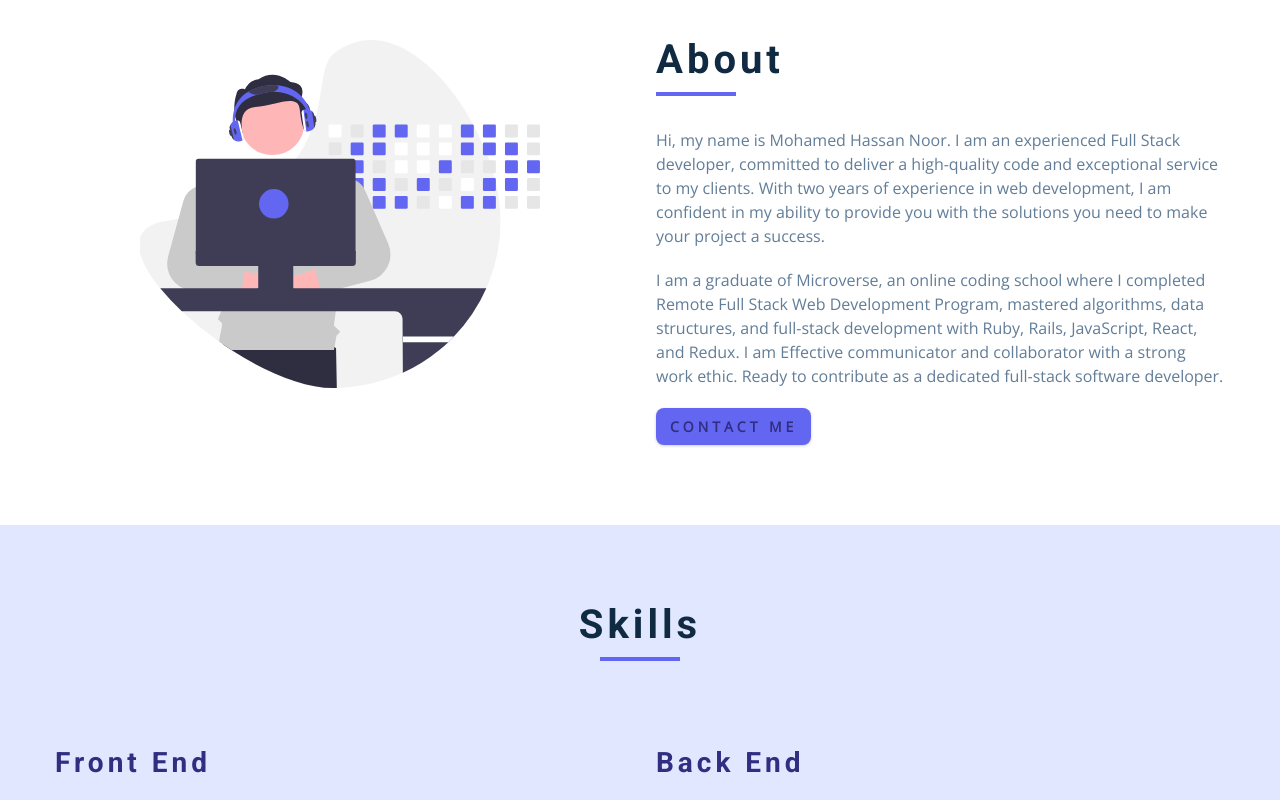
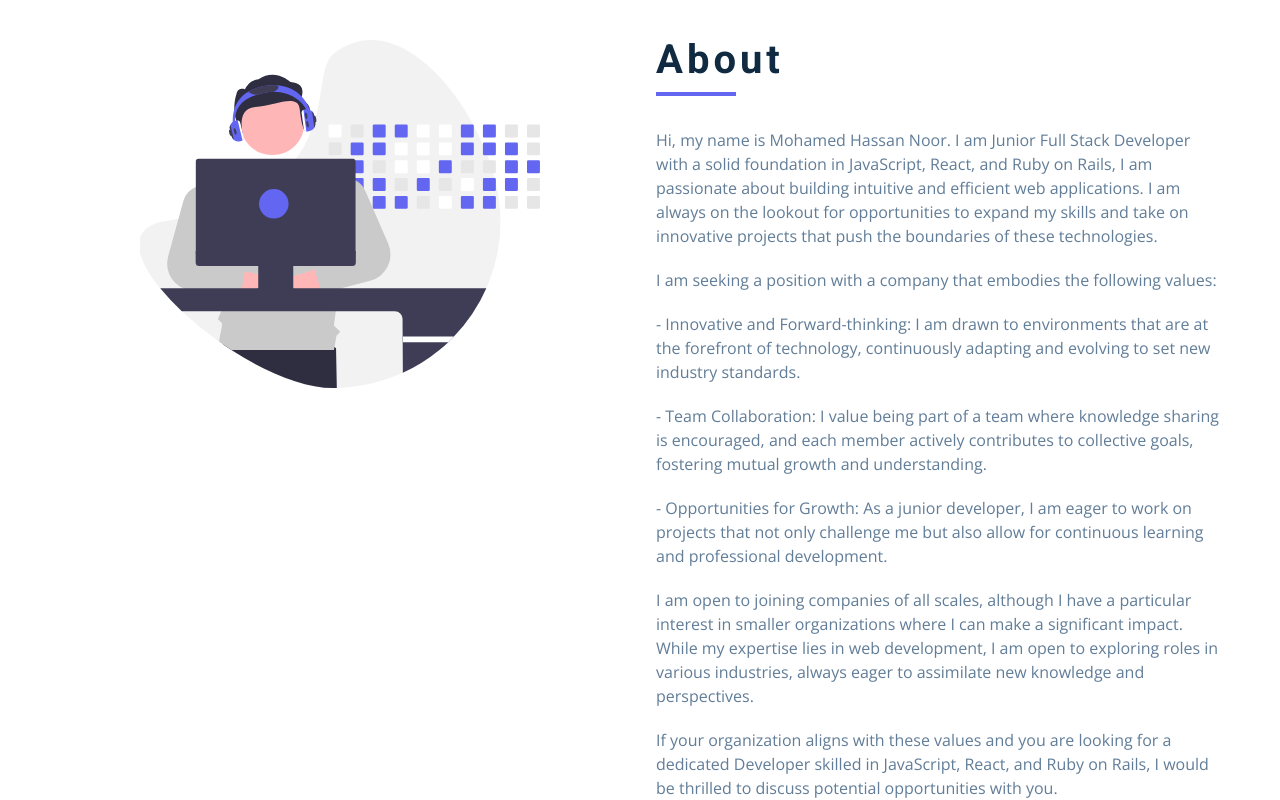
Before and after one commit to MohamedHNoor/mhnoor-portfolio, a React (Vite) app: page / in a window 1280 px wide. Shown: the part 840-1640 px from the top of the page. Built offline with nearby package versions, Linux system fonts and the light colour scheme.

Commit message:
Update About section

```diff
--- a/src/components/About.jsx
+++ b/src/components/About.jsx
@@ -13,19 +13,44 @@ const About = () => {
             <div className='underline'></div>
           </div>
           <p>
-            Hi, my name is Mohamed Hassan Noor. I am an experienced Full Stack
-            developer, committed to deliver a high-quality code and exceptional
-            service to my clients. With two years of experience in web
-            development, I am confident in my ability to provide you with the
-            solutions you need to make your project a success.
+            Hi, my name is Mohamed Hassan Noor. I am Junior Full Stack Developer
+            with a solid foundation in JavaScript, React, and Ruby on Rails, I
+            am passionate about building intuitive and efficient web
+            applications. I am always on the lookout for opportunities to expand
+            my skills and take on innovative projects that push the boundaries
+            of these technologies.
           </p>
           <p>
-            I am a graduate of Microverse, an online coding school where I
-            completed Remote Full Stack Web Development Program, mastered
-            algorithms, data structures, and full-stack development with Ruby,
-            Rails, JavaScript, React, and Redux. I am Effective communicator and
-            collaborator with a strong work ethic. Ready to contribute as a
-            dedicated full-stack software developer.
+            I am seeking a position with a company that embodies the following
+            values:
+          </p>
+          <p>
+            - Innovative and Forward-thinking: I am drawn to environments that
+            are at the forefront of technology, continuously adapting and
+            evolving to set new industry standards.
+          </p>
+          <p>
+            - Team Collaboration: I value being part of a team where knowledge
+            sharing is encouraged, and each member actively contributes to
+            collective goals, fostering mutual growth and understanding.
+          </p>
+          <p>
+            - Opportunities for Growth: As a junior developer, I am eager to
+            work on projects that not only challenge me but also allow for
+            continuous learning and professional development.
+          </p>
+          <p>
+            I am open to joining companies of all scales, although I have a
+            particular interest in smaller organizations where I can make a
+            significant impact. While my expertise lies in web development, I am
+            open to exploring roles in various industries, always eager to
+            assimilate new knowledge and perspectives.
+          </p>
+          <p>
+            If your organization aligns with these values and you are looking
+            for a dedicated Developer skilled in JavaScript, React, and Ruby on
+            Rails, I would be thrilled to discuss potential opportunities with
+            you.
           </p>
           <a href='#contact' className='btn'>
             contact me
```
